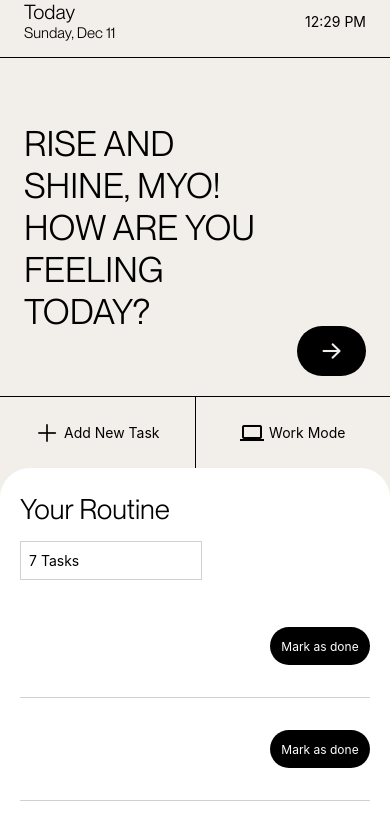
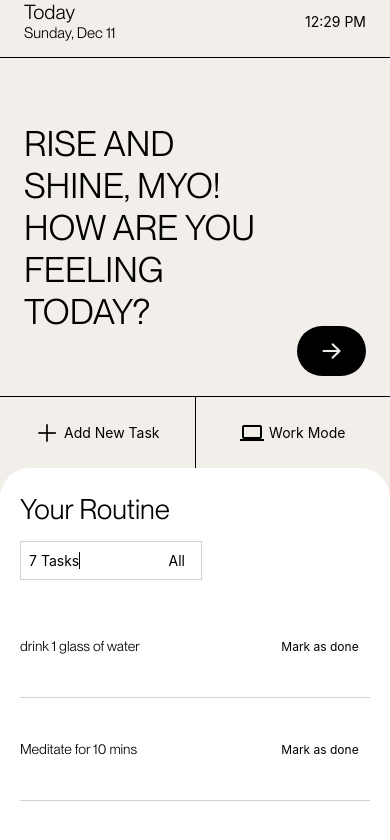
Before and after one commit to MyoThuKha/ToDo-app, a React Native app: screen /home in a window 390 px wide. Shown: the top 840 px of the page. Built offline with nearby package versions, Linux system fonts and the light colour scheme.

Commit message:
removed tempo theme code

```diff
--- a/components/tasks.tsx
+++ b/components/tasks.tsx
@@ -10,8 +10,6 @@ interface dataProps {}
 
 const Tasks: React.FC<dataProps> = ({}) => {
   const data = useSelector((state: any) => state.tasks.data);
-  const foreground = "white";
-  const background = "black";
   const dispatch = useDispatch();
 
   const [current, setCurrent] = useState("all");
@@ -35,7 +33,6 @@ const Tasks: React.FC<dataProps> = ({}) => {
       <View style={styles.total}>
         <Text
           style={{
-            borderRightColor: foreground,
             borderRightWidth: 1,
           }}
         >
@@ -46,7 +43,6 @@ const Tasks: React.FC<dataProps> = ({}) => {
             style={{
               textTransform: "capitalize",
               paddingRight: 8,
-              color: foreground,
             }}
           >
             {current}
@@ -58,16 +54,12 @@ const Tasks: React.FC<dataProps> = ({}) => {
         renderItem={({ item }: { item: { text: string; key: string } }) => {
           return (
             <View style={styles.item}>
-              <Text style={{ ...globalStyle.display, color: foreground }}>
-                {item.text}
-              </Text>
+              <Text style={globalStyle.display}>{item.text}</Text>
               <TouchableOpacity
-                style={[styles.done, { backgroundColor: background }]}
+                style={styles.btn}
                 onPress={() => dispatch(deleteTask(item.key))}
               >
-                <Text style={{ color: foreground, fontSize: 12 }}>
-                  Mark as done
-                </Text>
+                <Text style={{ fontSize: 12 }}>Mark as done</Text>
               </TouchableOpacity>
             </View>
           );
@@ -110,7 +102,7 @@ const styles = StyleSheet.create({
     alignItems: "center",
     justifyContent: "space-between",
   },
-  done: {
+  btn: {
     height: 38,
     width: 100,
     alignItems: "center",
--- a/pages/create.tsx
+++ b/pages/create.tsx
@@ -1,7 +1,7 @@
 import React, { useState } from "react";
 import { View, StyleSheet, TextInput, Text, StatusBar } from "react-native";
 import { TouchableOpacity, useColorScheme } from "react-native";
-import { useDispatch, useSelector } from "react-redux";
+import { useDispatch } from "react-redux";
 import globalStyle from "../styles/global";
 import { AntDesign } from "@expo/vector-icons";
 import { addTask } from "../datas/reducer";
--- a/pages/intro.tsx
+++ b/pages/intro.tsx
@@ -3,8 +3,8 @@ import {
   TouchableOpacity,
   TouchableWithoutFeedback,
   Keyboard,
+  StatusBar,
 } from "react-native";
-import { StatusBar } from "react-native";
 import { useEffect, useState, useRef } from "react";
 import { useDispatch, useSelector } from "react-redux";
 import { updateName } from "../datas/userReducer";
@@ -13,8 +13,6 @@ import { updateName } from "../datas/userReducer";
 
 const Intro = ({ navigation }: { navigation: any }) => {
   const username: string = useSelector((state: any) => state.user.firstname);
-  // const foreground: string = useSelector((state: any) => state.user.foreground);
-  // const background: string = useSelector((state: any) => state.user.background);
   const foreground = "black";
   const background = "white";
 
```
